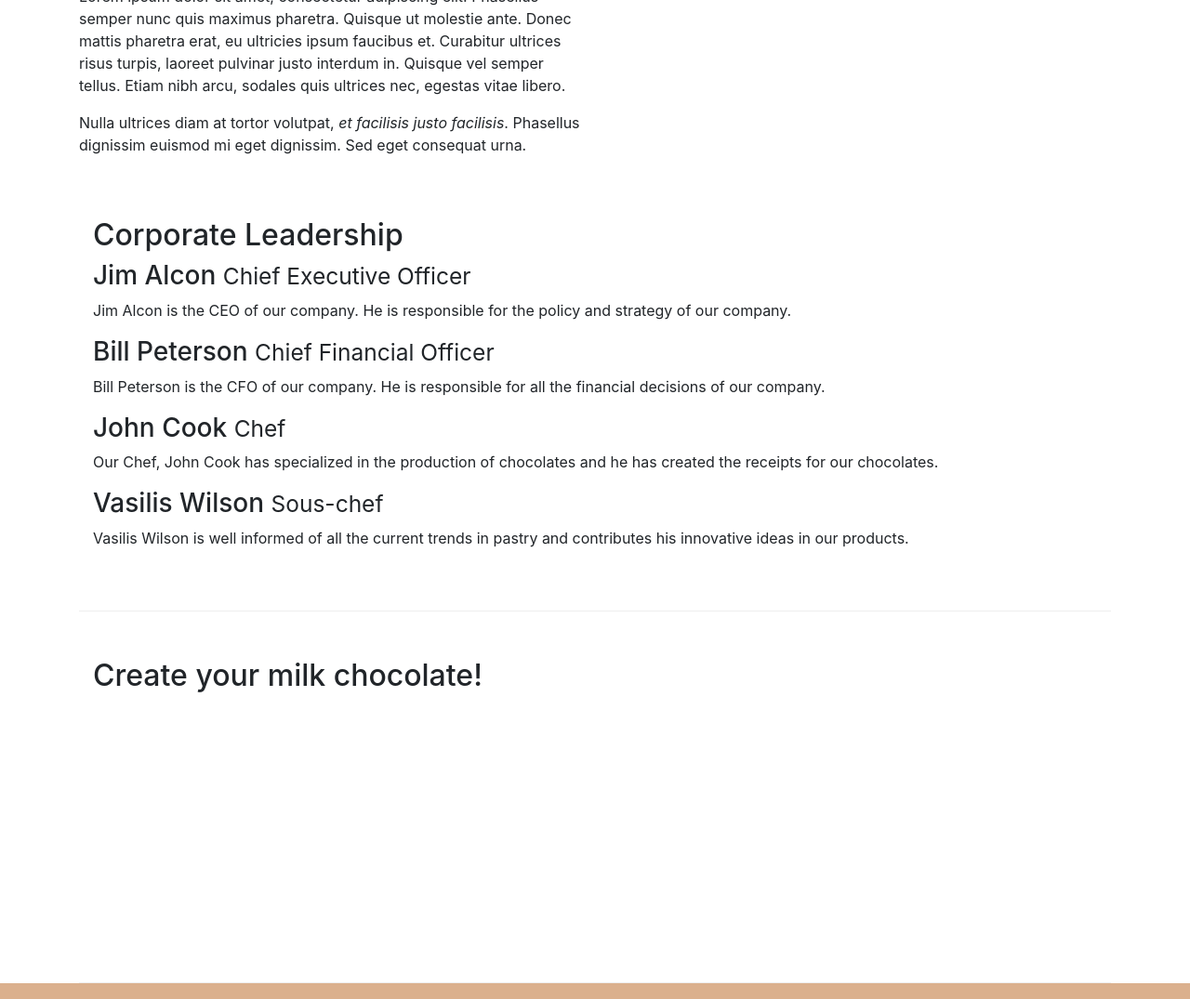
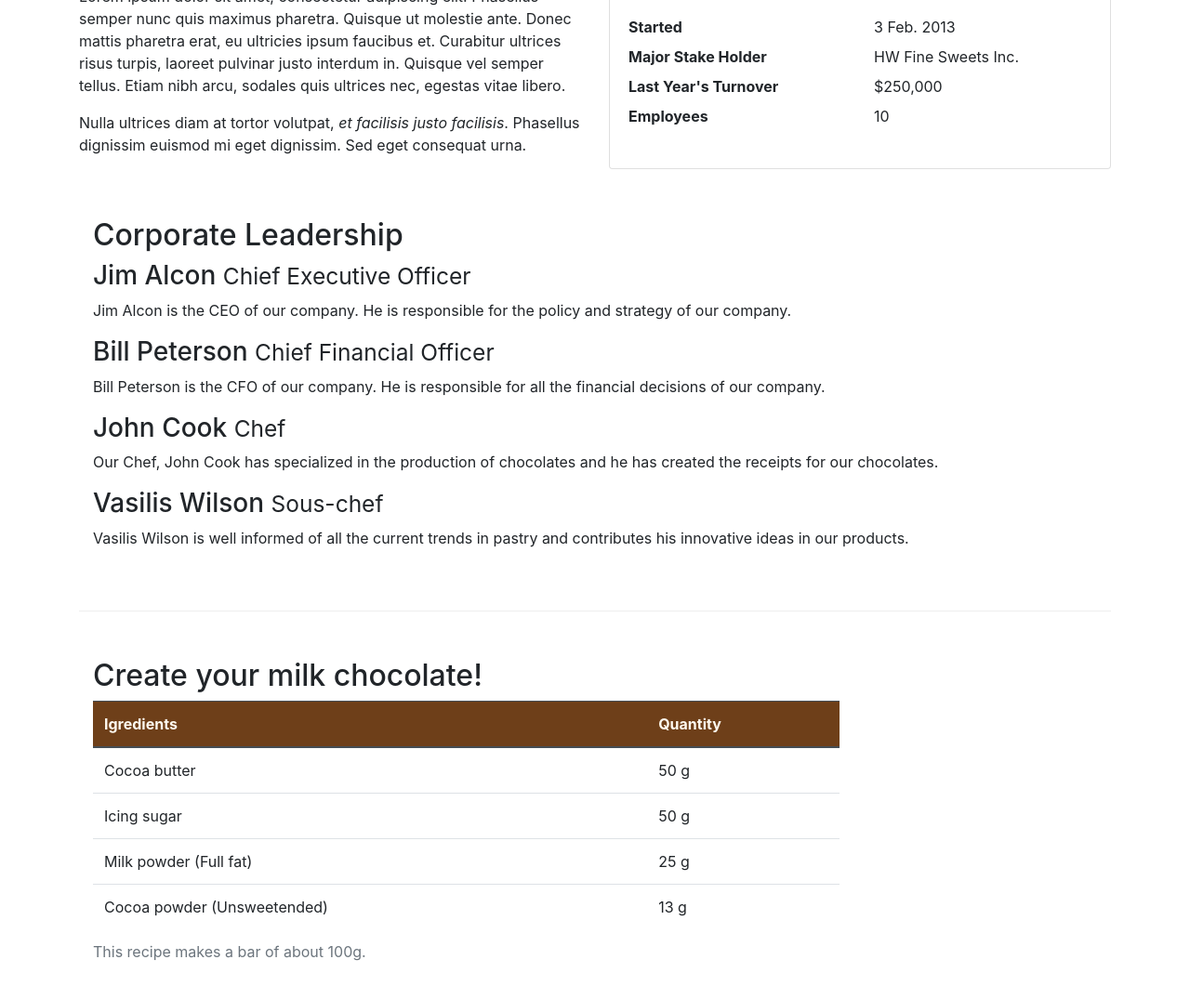
Before and after one commit to Hariskapa/leChocolat, a website: page aboutus.html in a window 1280 px wide. Shown: the part 503-1578 px from the top of the page at 93% size. Drawn offline with nearby package versions, Linux system fonts and the light colour scheme.

Commit message:
Tables and Cards

```diff
--- a/aboutus.html
+++ b/aboutus.html
@@ -74,6 +74,21 @@
                     euismod mi eget dignissim. Sed eget consequat urna. </p>
             </div>
             <div class="col col-sm">
+                <div class="card">
+                    <h3 class="card-header bg-secondary text-white">Facts At a Glance</h3>
+                    <div class="card-body">
+                        <dl class="row">
+                            <dt class="col-6">Started</dt>
+                            <dd class="col-6">3 Feb. 2013</dd>
+                            <dt class="col-6">Major Stake Holder</dt>
+                            <dd class="col-6">HW Fine Sweets Inc.</dd>
+                            <dt class="col-6">Last Year's Turnover</dt>
+                            <dd class="col-6">$250,000</dd>
+                            <dt class="col-6">Employees</dt>
+                            <dd class="col-6">10</dd>
+                        </dl>
+                    </div>
+                </div>
             </div>
         </div>
 
@@ -98,6 +113,35 @@
         <div class="row row-content">
             <div class="col-12 col-sm-9">
                 <h2> Create your milk chocolate!</h2>
+                <div class="table-responsive">
+                    <table class="table table-hover">
+                        <caption>This recipe makes a bar of about 100g.</caption>
+                        <thead class="thead-dark">
+                            <tr>
+                                <th>Igredients</th>
+                                <th>Quantity</th>
+                            </tr>
+                        </thead>
+                        <tbody>
+                            <tr>
+                                <td>Cocoa butter</td>
+                                <td>50 g</td>
+                            </tr>
+                            <tr>
+                                <td>Icing sugar</td>
+                                <td>50 g</td>
+                            </tr>
+                            <tr>
+                                <td>Milk powder (Full fat)</td>
+                                <td>25 g</td>
+                            </tr>
+                            <tr>
+                                <td>Cocoa powder (Unsweetended)</td>
+                                <td>13 g</td>
+                            </tr>
+                        </tbody>
+                    </table>
+                </div>
             </div>
             <div class="col-12 col-sm-3">
             </div>
@@ -152,6 +196,7 @@
             </div>
         </div>
     </footer>
+    <!--END OF FOOTER-->
 
     <script src="node_modules/jquery/dist/jquery.min.js"></script>
     <script src="node_modules/tether/dist/js/tether.min.js"></script>
--- a/css/styles.css
+++ b/css/styles.css
@@ -31,3 +31,10 @@ body{
 .bg-light {
     background-color: #dbb08d !important;
 }
+.table .thead-dark th{
+    color:floralwhite;
+    background-color:#6E3F19
+}
+tr:hover {
+    background-color:#dbb08db0!important
+}
```
Lines whose indentation alone changed are shown as unchanged.
